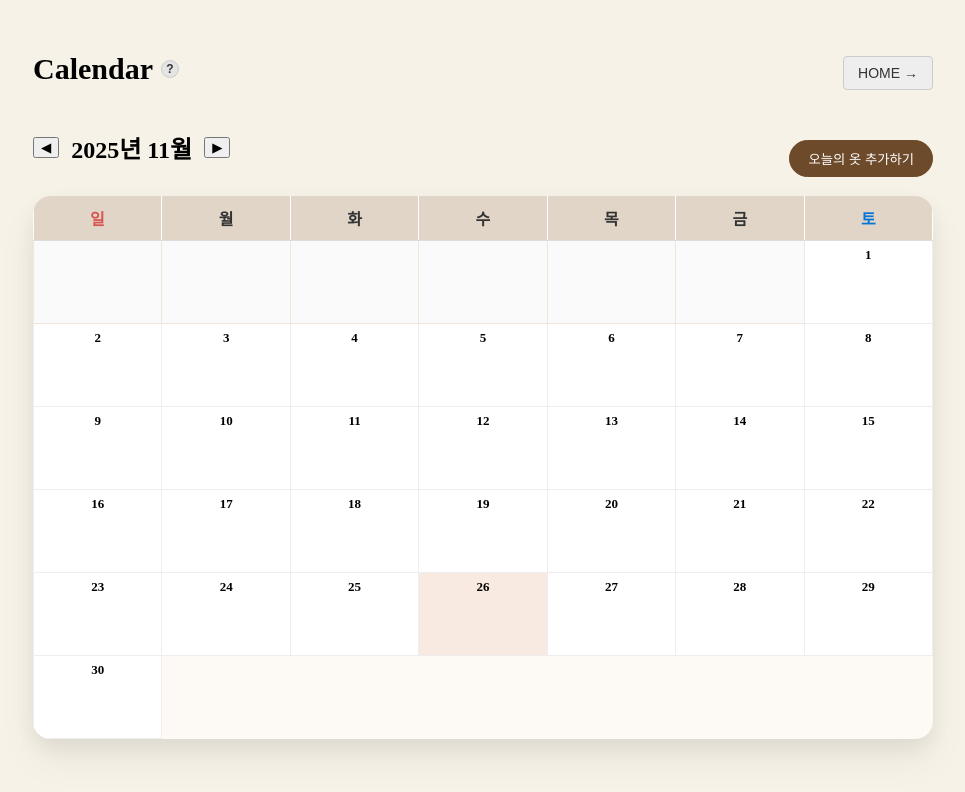
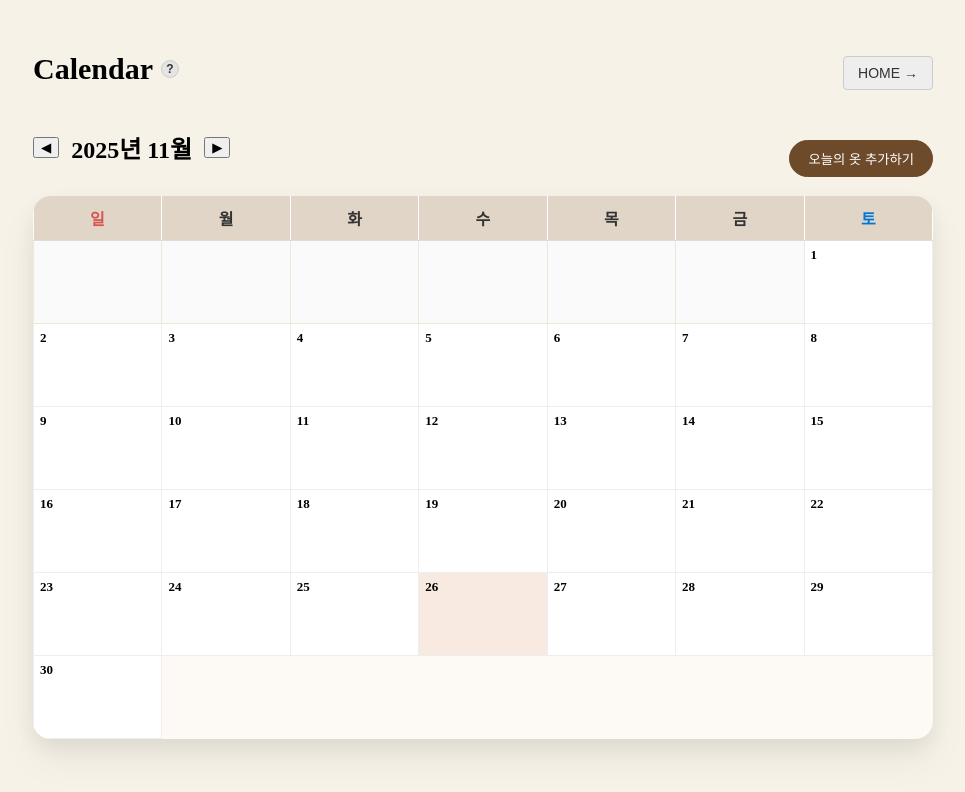
Before and after one commit to oxyznewl/wardrobe_hackathon, a React (Vite) app: page /calendar in a window 1280 px wide. Shown: the top 792 px of the page, without its empty margins (157-1122 px from the left). Built offline with nearby package versions, Linux system fonts and the light colour scheme.

Commit message:
캘린더 메모 기능 수정

```diff
--- a/src/components/Calendar.jsx
+++ b/src/components/Calendar.jsx
@@ -1,6 +1,5 @@
 import { useMemo } from "react";
 
-// 달력 계산 함수 (건들지 않음)
 const createMonthMatrix = (year, month) => {
   const firstDay = new Date(year, month, 1);
   const startWeekDay = firstDay.getDay();
@@ -17,7 +16,6 @@ const createMonthMatrix = (year, month) => {
   return weeks;
 };
 
-// 3. props에서 불필요한 것(onClickDate, outfitsByDate) 제거
 const Calendar = ({ year, month, onClickDate, outfits }) => {
   const weeks = useMemo(() => createMonthMatrix(year, month), [year, month]);
 
@@ -44,6 +42,7 @@ const Calendar = ({ year, month, onClickDate, outfits }) => {
         borderRadius: "18px",
         overflow: "hidden",
         boxShadow: "0 10px 20px rgba(0,0,0,0.06), 0 20px 40px rgba(0,0,0,0.05)",
+        tableLayout: "fixed",
       }}
     >
       <thead>
@@ -84,8 +83,11 @@ const Calendar = ({ year, month, onClickDate, outfits }) => {
                 );
 
               const key = getDateKey(d);
-              // 6. Context 데이터(outfits)에 해당 날짜 기록이 있는지 확인
+
+              const outfitData = outfits ? outfits[key] : null;
               const hasOutfit = outfits && !!outfits[key];
+              const memo = outfitData ? outfitData.etc : "";
+
               const isToday = key === todayKey;
 
               return (
@@ -101,6 +103,7 @@ const Calendar = ({ year, month, onClickDate, outfits }) => {
                     background: isToday ? "#f8e9e1ff" : "white",
                     padding: "6px",
                     transition: "0.2s",
+                    position: "relative",
                   }}
                   onMouseEnter={(e) =>
                     (e.currentTarget.style.background = "#f4dccdff")
@@ -116,22 +119,34 @@ const Calendar = ({ year, month, onClickDate, outfits }) => {
                       fontSize: "13px",
                       fontWeight: 600,
                       marginBottom: "4px",
+                      display: "flex",
+                      justifyContent: "space-between", // 날짜와 점을 양옆으로
+                      alignItems: "center",
                     }}
                   >
                     {d}
                   </div>
 
-                  {/* 기록이 있는 날짜 표시용 동그라미 점 */}
-                  {hasOutfit && (
+                  {memo && (
                     <div
                       style={{
-                        width: "6px",
-                        height: "6px",
-                        background: "#6d4a2a",
-                        borderRadius: "50%",
-                        marginTop: "3px",
+                        fontSize: "11px",
+                        color: "#666",
+                        marginTop: "4px",
+                        background: "rgba(255, 255, 255, 0.6)",
+                        borderRadius: "4px",
+                        padding: "2px 4px",
+
+                        // 👇 말줄임표(...) 핵심 스타일
+                        whiteSpace: "nowrap", // 줄바꿈 금지
+                        overflow: "hidden", // 넘치는 텍스트 숨김
+                        textOverflow: "ellipsis", // 넘치면 ... 표시
+                        maxWidth: "100%", // 셀 너비를 넘지 않도록
+                        display: "block",
                       }}
-                    ></div>
+                    >
+                      {memo}
+                    </div>
                   )}
                 </td>
               );
--- a/src/pages/CalendarPage.jsx
+++ b/src/pages/CalendarPage.jsx
@@ -108,7 +108,7 @@ const CalendarPage = () => {
         year={year}
         month={month}
         onClickDate={handleClickDate}
-        outfitsByDate={outfits}
+        outfits={outfits}
       />
 
       <OutfitModal
```
